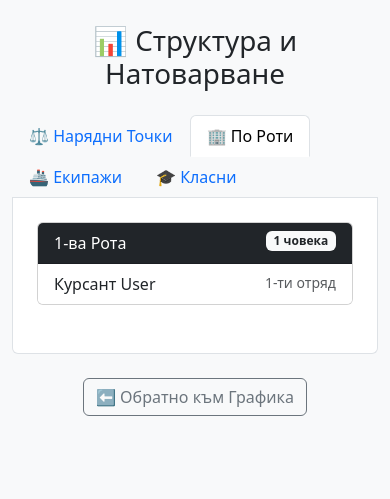
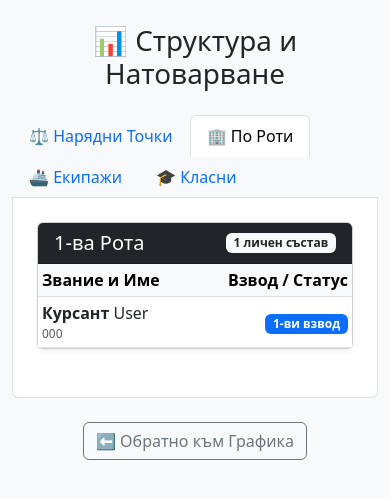
Before and after one commit to Ivoslav/dutos-v3, a Django app: page /roster/stats/ in a window 390 px wide, after a click on "🏢 По Роти". Shown: the top 499 px of the page. Run offline with Django 5.2, Linux system fonts and the light colour scheme; tables that the repository leaves empty hold one stand-in row (values such as "Sample post").

Commit message:
Improve company statistics display and sorting
Enhanced the statistics.html template for better visual presentation of company data, including a responsive table and clearer badges. Updated the statistics_view to sort soldiers within companies by rank priority and last name for more meaningful grouping.

```diff
--- a/roster/templates/roster/statistics.html
+++ b/roster/templates/roster/statistics.html
@@ -84,20 +84,40 @@
 
             <div class="row">
             {% for company in company_list %}
-                <div class="col-md-6 mb-4">
-                    <div class="card h-100">
-                        <div class="card-header bg-dark text-white">
-                            {{ company.grouper }}
-                            <span class="badge bg-light text-dark float-end">{{ company.list|length }} човека</span>
+                <div class="col-lg-6 mb-4">
+                    <div class="card h-100 shadow-sm">
+                        <div class="card-header bg-dark text-white d-flex justify-content-between align-items-center">
+                            <h5 class="mb-0">{{ company.grouper }}</h5>
+                            <span class="badge bg-light text-dark">{{ company.list|length }} личен състав</span>
                         </div>
-                        <ul class="list-group list-group-flush">
-                            {% for s in company.list %}
-                            <li class="list-group-item d-flex justify-content-between">
-                                <span>{{ s.rank_title }} {{ s.last_name }}</span>
-                                <small class="text-muted">{{ s.platoon }}-ти отряд</small>
-                            </li>
-                            {% endfor %}
-                        </ul>
+
+                        <div class="table-responsive">
+                            <table class="table table-hover table-sm mb-0">
+                                <thead class="table-light">
+                                    <tr>
+                                        <th>Звание и Име</th>
+                                        <th class="text-end">Взвод / Статус</th>
+                                    </tr>
+                                </thead>
+                                <tbody>
+                                {% for s in company.list %}
+                                    <tr>
+                                        <td class="align-middle">
+                                            <strong>{{ s.rank_title }}</strong> {{ s.last_name }}
+                                            <div class="text-muted small" style="font-size: 0.75rem;">{{ s.faculty_number }}</div>
+                                        </td>
+                                        <td class="text-end align-middle">
+                                            {% if s.platoon == 'Млади' %}
+                                                <span class="badge bg-success">👶 Млади курсанти</span>
+                                            {% else %}
+                                                <span class="badge bg-primary">{{ s.platoon }}-ви взвод</span>
+                                            {% endif %}
+                                        </td>
+                                    </tr>
+                                {% endfor %}
+                                </tbody>
+                            </table>
+                        </div>
                     </div>
                 </div>
             {% endfor %}
--- a/roster/views.py
+++ b/roster/views.py
@@ -27,10 +27,10 @@ def statistics_view(request):
     leaderboard = Soldier.objects.filter(is_active=True).order_by('rank_group__priority', '-score')
 
     # 2. ЗА ГРУПИРАНЕ (Трябва да са сортирани, за да работи групирането в шаблона)
-    by_company = Soldier.objects.filter(is_active=True).order_by('company', 'rank_group')
+    by_company = Soldier.objects.filter(is_active=True).order_by('company', '-rank_group__priority', 'last_name')
     by_crew = Soldier.objects.filter(is_active=True).exclude(crew="").order_by('crew', 'last_name')
     by_class = Soldier.objects.filter(is_active=True).order_by('class_section', 'faculty_number')
-    by_company = Soldier.objects.filter(is_active=True).order_by('company', 'rank_group')
+    by_company = Soldier.objects.filter(is_active=True).order_by('company', '-rank_group__priority', 'last_name')
     by_crew = Soldier.objects.filter(is_active=True).exclude(crew="").order_by('crew', 'last_name')
     by_class = Soldier.objects.filter(is_active=True).order_by('class_section', 'faculty_number')
 
```
